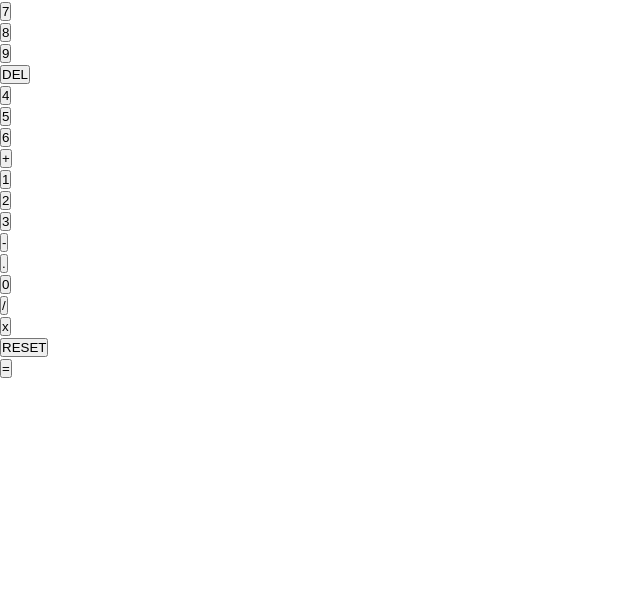
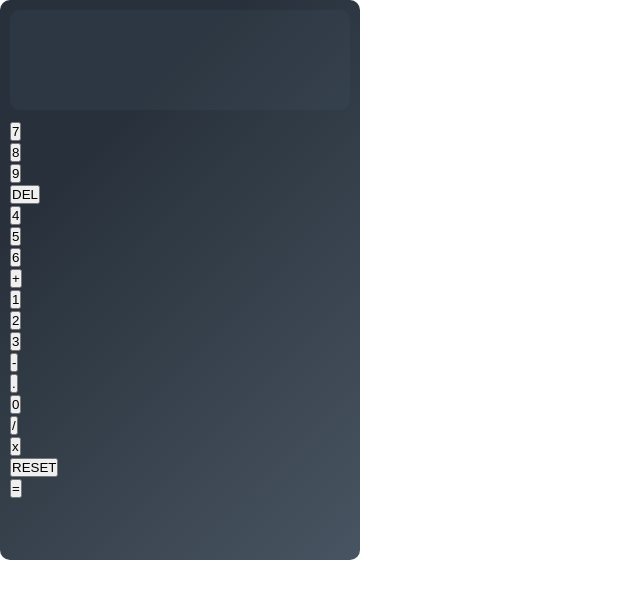
Before and after one commit to jyotirmoy-sinhababu/react-calculator, a React (Create React App) app: page / in a window 1280 px wide. Shown: the top 598 px of the page, without its empty margins (0-640 px from the left). Built offline with nearby package versions, Linux system fonts and the light colour scheme.

Commit message:
style added

```diff
--- a/src/components/screen/Screen.jsx
+++ b/src/components/screen/Screen.jsx
@@ -1,11 +1,13 @@
 import React, { useContext } from 'react';
 import { globalContext } from '../../dataContext/DataProvider';
+
+import './screenStyle.css';
 
 const Screen = () => {
   const { cal } = useContext(globalContext);
 
   return (
-    <div>
+    <div className='screen'>
       {' '}
       <div>
         <p>{cal.numOne}</p>
--- /dev/null
+++ b/src/components/screen/screenStyle.css
@@ -0,0 +1,16 @@
+.screen {
+  height: 100px;
+  width: 100%;
+  margin-bottom: 10px;
+  padding: 0 10px;
+  background-color: #4357692d;
+  border-radius: 10px;
+  display: flex;
+  flex-direction: column;
+  align-items: flex-end;
+  gap: 12px;
+  justify-content: flex-end;
+  color: white;
+  font-weight: bold;
+  box-sizing: border-box;
+}
--- a/src/wrapper/Wrapper.jsx
+++ b/src/wrapper/Wrapper.jsx
@@ -2,9 +2,11 @@ import React from 'react';
 import BtnWrapper from '../components/btnWrapper/BtnWrapper';
 import Screen from '../components/screen/Screen';
 
+import './wrapperStyle.css';
+
 const Wrapper = () => {
   return (
-    <div>
+    <div className='wrapper'>
       <Screen />
       <BtnWrapper />
     </div>
--- /dev/null
+++ b/src/wrapper/wrapperStyle.css
@@ -0,0 +1,8 @@
+.wrapper {
+  width: 340px;
+  height: 540px;
+  padding: 10px;
+  border-radius: 10px;
+  background-color: #485461;
+  background-image: linear-gradient(315deg, #485461 0%, #28313b 74%);
+}
```
